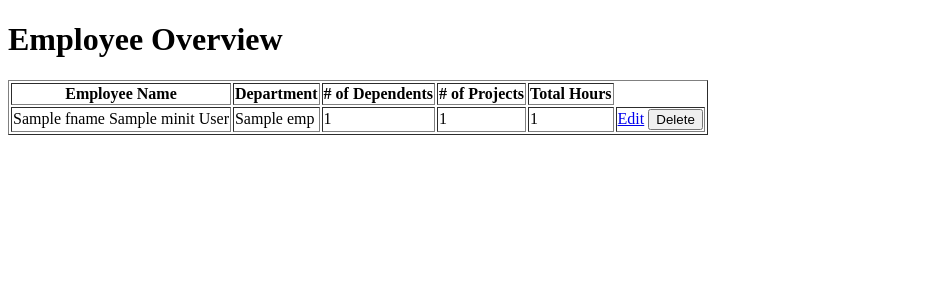
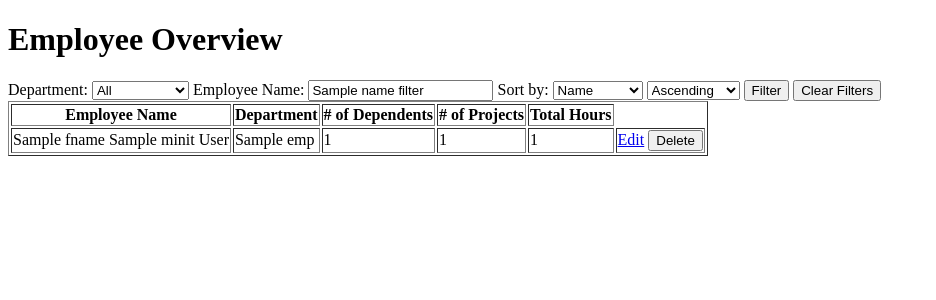
Before and after one commit to jordanfulawka/cis3530-databases-a4, a Flask app: template templates/employees.html in a window 1280 px wide. Shown: the part 26-326 px from the top of the page, without its empty margins (0-936 px from the left). Run offline with Flask 3, Linux system fonts and the light colour scheme; the template is opened without the code that fills it: most values are stand-ins (such as "Sample title", 1, 10 or a date in 2020); some libraries are stand-ins or nearby versions.

Commit message:
implemented filters and sorting for employee overview page

```diff
--- a/app.py
+++ b/app.py
@@ -81,7 +81,20 @@ def login():
 def employees():
     conn = get_db()
     with conn.cursor(row_factory=psycopg.rows.dict_row) as cur:
-        cur.execute("""
+
+        department_filter = request.args.get('department')
+        name_filter = request.args.get('name')
+        sort_by = request.args.get("sort_by", "name")
+        sort_dir = request.args.get("sort_dir", "asc").lower()
+
+        sort_columns = {"name": "E.Fname || ' ' || E.Minit || ' ' || E.Lname",
+                    "total_hours": "total_hours"}
+        sort_directions = {"asc", "desc"}
+
+        sort_column_sql = sort_columns.get(sort_by, "E.Fname || E.Minit || E.Lname")
+        sort_direction_sql = sort_dir if sort_dir in sort_directions else "asc"
+
+        query = """
             SELECT  E.Ssn,
                     E.Fname,
                     E.Minit,
@@ -97,12 +110,48 @@ def employees():
                 ON E.Ssn = DP.Essn
             LEFT JOIN Works_On W
                 ON E.Ssn = W.Essn
-            GROUP BY
-                E.Ssn, E.Fname, E.Minit, E.Lname, D.Dname
-            ORDER BY E.Fname, E.Lname;
-        """)
+            WHERE 1=1
+        """
+
+        params = []
+
+        if department_filter:
+            query += ' AND D.Dname = %s'
+            params.append(department_filter)
+
+        if name_filter:
+            query += " AND LOWER(E.Fname || ' ' || E.Minit || ' ' || E.Lname) LIKE %s"
+            params.append(f"%{name_filter.lower()}%")
+
+        query += f" GROUP BY E.Ssn, E.Fname, E.Minit, E.Lname, D.Dname ORDER BY {sort_column_sql} {sort_direction_sql}"
+
+        cur.execute(query, params)
         employees_list = cur.fetchall()
-    return render_template("employees.html", employees=employees_list)
+
+        cur.execute("SELECT Dname FROM Department ORDER BY Dname;")
+        departments = [row["dname"] for row in cur.fetchall()]
+
+        # cur.execute("""
+        #     SELECT  E.Ssn,
+        #             E.Fname,
+        #             E.Minit,
+        #             E.Lname,
+        #             D.Dname as department_name,
+        #             COALESCE(COUNT(DP.Dependent_name), 0) as num_dependents,
+        #             COALESCE(COUNT(DISTINCT W.Pno), 0) as num_projects,
+        #             COALESCE(SUM(W.Hours), 0) as total_hours
+        #     FROM Employee E
+        #     LEFT JOIN Department D
+        #         ON E.Dno = D.Dnumber
+        #     LEFT JOIN Dependent DP
+        #         ON E.Ssn = DP.Essn
+        #     LEFT JOIN Works_On W
+        #         ON E.Ssn = W.Essn
+        #     GROUP BY
+        #         E.Ssn, E.Fname, E.Minit, E.Lname, D.Dname
+        #     ORDER BY E.Fname, E.Lname;
+        # """)
+    return render_template("employees.html", employees=employees_list, departments=departments, selected_department=department_filter or "", name_filter=name_filter or "", sort_by=sort_by, sort_dir=sort_dir)
 
 @app.route("/projects")
 @login_required
--- a/templates/employees.html
+++ b/templates/employees.html
@@ -1,6 +1,33 @@
 {% extends "base.html" %} {% block title %}Employees{% endblock %} {% block
 content %}
 <h1>Employee Overview</h1>
+
+<form method="GET" action="{{ url_for('employees') }}">
+  <label for="department">Department:</label>
+  <select name="department" id="department">
+    <option value="">All</option>
+    {% for dept in departments %}
+      <option value="{{ dept }}" {% if dept == selected_department %}selected{% endif %}>{{ dept }}</option>
+    {% endfor %}
+  </select>
+
+  <label for="name">Employee Name:</label>
+  <input type="text" name="name" id="name" value="{{ name_filter }}">
+
+  <label for="sort_by">Sort by:</label>
+  <select name="sort_by" id="sort_by">
+    <option value="name" {% if request.args.get('sort_by') == 'name' %}selected{% endif %}>Name</option>
+    <option value="total_hours" {% if request.args.get('sort_by') == 'total_hours' %}selected{% endif %}>Total Hours</option>
+  </select>
+
+  <select name="sort_dir" id="sort_dir">
+    <option value="asc" {% if request.args.get('sort_dir') == 'asc' %}selected{% endif %}>Ascending</option>
+    <option value="desc" {% if request.args.get('sort_dir') == 'desc' %}selected{% endif %}>Descending</option>
+  </select>
+
+  <button type="submit">Filter</button>
+  <button type="submit" style="display: inline;">Clear Filters</button>
+</form>
 
 <table border="1">
   <thead>
```
